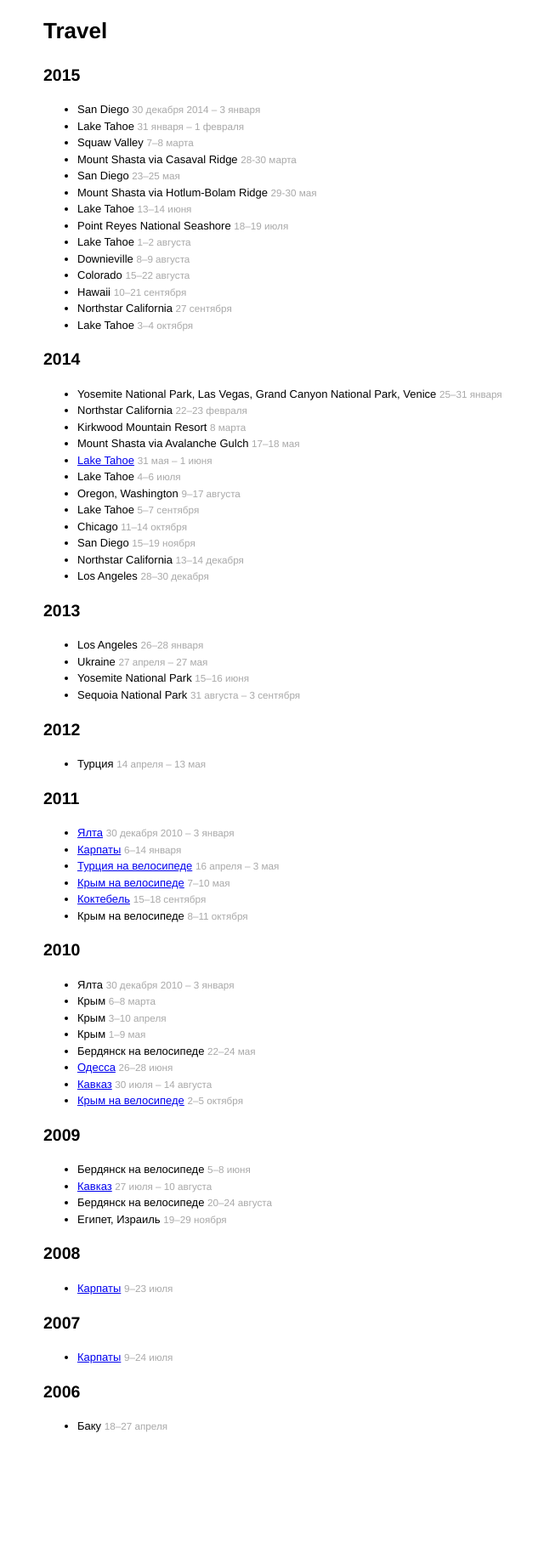
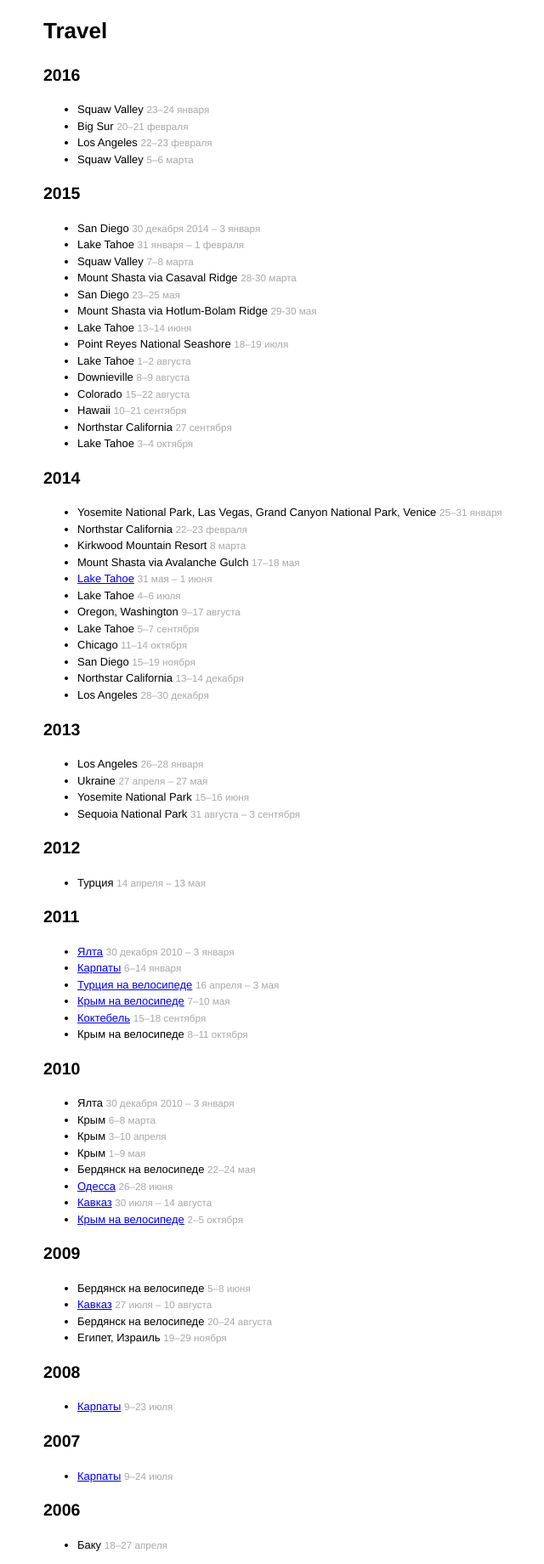
Before and after one commit to denis/denis.github.com, a Jekyll site: the page built from travel.md, in a window 1280 px wide. Shown: the whole page at 85% size, without its empty margins (189-829 px from the left). Built offline with Jekyll 4.4.1, drawn with Linux system fonts in a browser that asks for light colours; comment, search, counter and statistics services are not loaded; before the commit the page ends 1701 px from its top, so only the background shows below that.

Commit message:
Add 2016 trips

```diff
--- a/travel.md
+++ b/travel.md
@@ -5,6 +5,13 @@
 ---
 
 # {{ page.title }}
+
+## 2016
+
+- Squaw Valley <small>23–24 января</small>
+- Big Sur <small>20–21 февраля</small>
+- Los Angeles <small>22–23 февраля</small>
+- Squaw Valley <small>5–6 марта</small>
 
 ## 2015
 
```
